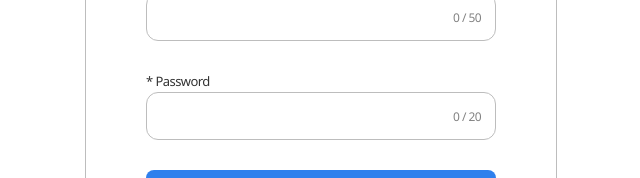
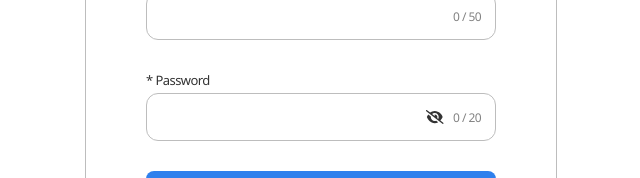
Before and after one commit to dafna-bashan/auth-app, a React (Create React App) app in the folder frontend/: page / in a window 1280 px wide. Shown: the part 433-611 px from the top of the page, without its empty margins (319-959 px from the left). Built offline with nearby package versions, Linux system fonts and the light colour scheme.

Commit message:
toggle password visibility

```diff
--- a/frontend/package.json
+++ b/frontend/package.json
@@ -5,6 +5,10 @@
   "dependencies": {
     "@emotion/react": "^11.11.1",
     "@emotion/styled": "^11.11.0",
+    "@fortawesome/fontawesome-svg-core": "^6.4.0",
+    "@fortawesome/free-regular-svg-icons": "^6.4.0",
+    "@fortawesome/free-solid-svg-icons": "^6.4.0",
+    "@fortawesome/react-fontawesome": "^0.2.0",
     "@mui/base": "^5.0.0-alpha.121",
     "@mui/joy": "^5.0.0-alpha.88",
     "@testing-library/jest-dom": "^5.16.5",
--- a/frontend/src/assets/styles/cmps/_authFormCmp.scss
+++ b/frontend/src/assets/styles/cmps/_authFormCmp.scss
@@ -89,6 +89,15 @@
         }
 
     }
+
+}
+
+.svg-inline--fa {
+    position: relative;
+    right   : 25px;
+    top     : 36px;
+    width   : fit-content;
+
 }
 
 .label-count {
@@ -105,6 +114,11 @@
 
     &.bio {
         top: 110px;
+    }
+
+    &.password {
+        right: 15px;
+
     }
 }
 
--- a/frontend/src/cmps/AuthFormCmp.jsx
+++ b/frontend/src/cmps/AuthFormCmp.jsx
@@ -3,6 +3,8 @@ import { Formik, Field, Form, ErrorMessage } from 'formik';
 import { useDispatch, useSelector } from 'react-redux';
 import { Loader } from './Loader';
 import Checkbox from '@mui/joy/Checkbox';
+import { FontAwesomeIcon } from '@fortawesome/react-fontawesome'
+import { faEye, faEyeSlash } from '@fortawesome/free-solid-svg-icons'
 
 export function AuthFormCmp({ type, title, btnTxt, submitFunc, bottomLine, user }) {
 
@@ -12,10 +14,13 @@ export function AuthFormCmp({ type, title, btnTxt, submitFunc, bottomLine, user
         firstName: user?.firstName || '',
         lastName: user?.lastName || '',
         bio: user?.bio || '',
-        phone: user?.phone || ''
+        phone: user?.phone || '',
     })
     const [isChangePass, setIsChangePass] = useState(false)
-
+    const [isPasswordVisible, setIsPasswordVisible] = useState({
+        password: false,
+        newPassword: false
+    })
 
     const error = useSelector(state => state.errorModule.error)
     const isLoading = useSelector(state => state.systemModule.isLoading)
@@ -24,6 +29,24 @@ export function AuthFormCmp({ type, title, btnTxt, submitFunc, bottomLine, user
         dispatch({ type: 'REMOVE_ERROR' })
     }, [dispatch])
 
+    function togglePassVisibility(passName) {
+        if (isPasswordVisible[passName]) {
+            setIsPasswordVisible({ ...isPasswordVisible, [passName]: false })
+        } else setIsPasswordVisible({ ...isPasswordVisible, [passName]: true })
+    }
+    // useEffect(() => {
+    //     if (!isChangePass) {
+    //         const data = { ...credentials }
+    //         delete data.password
+    //         delete data.newPassword
+    //         setCredentials(data)
+    //     }
+    // }, [isChangePass])
+
+    // function handleChange({ target }) {
+    //     const { name, value } = target
+    //     setCredentials({ ...credentials, [name]: value })
+    // }
 
     const onSubmit = () => {
         console.log('submitted!', credentials);
@@ -37,7 +60,7 @@ export function AuthFormCmp({ type, title, btnTxt, submitFunc, bottomLine, user
 
 
     const validate = (values) => {
-        // console.log("MyForm ~ values", values)
+        console.log("MyForm ~ values", values)
         if (isSubmiting) {
             dispatch({ type: 'REMOVE_ERROR' })
             setIsSubmiting(false)
@@ -113,7 +136,7 @@ export function AuthFormCmp({ type, title, btnTxt, submitFunc, bottomLine, user
             setIsChangePass(false)
         }
     }
-
+    const { firstName, lastName, bio, phone, email, password, newPassword } = credentials
     return (
         <div className="form-container">
             {type !== 'profile-edit' && <div className="main-title">Auth app</div>}
@@ -128,18 +151,18 @@ export function AuthFormCmp({ type, title, btnTxt, submitFunc, bottomLine, user
                             <div className="label-count flex space-between">
                                 <label htmlFor="firstName">* First Name</label>
                                 {/* {type === 'profile-edit' && <label htmlFor="firstName">* First Name</label>} */}
-                                <span className="count">{credentials.firstName.length} / 50</span>
+                                <span className="count">{firstName.length} / 50</span>
                             </div>
-                            <Field type="text" name="firstName" maxLength="50" />
+                            <Field type="text" name="firstName" id="firstName" maxLength="50" />
                             <div className="error-con">
                                 <ErrorMessage name="firstName" component="div" className="error" />
                             </div>
                             <div className="label-count flex space-between">
                                 <label htmlFor="lastName">* Last Name</label>
-                                <span className="count">{credentials.lastName.length} / 50</span>
+                                <span className="count">{lastName.length} / 50</span>
                             </div>
                             {/* {type === 'profile-edit' && <label htmlFor="lastName">* Last Name</label>} */}
-                            <Field type="text" name="lastName" maxLength="50" />
+                            <Field type="text" name="lastName" id="lastName" maxLength="50" />
                             <div className="error-con">
                                 <ErrorMessage name="lastName" component="div" className="error" />
                             </div>
@@ -149,9 +172,9 @@ export function AuthFormCmp({ type, title, btnTxt, submitFunc, bottomLine, user
                         <React.Fragment>
                             <div className="label-count flex space-between">
                                 <label htmlFor="email">* Email</label>
-                                <span className="count">{credentials.email?.length | 0} / 50</span>
+                                <span className="count">{email?.length | 0} / 50</span>
                             </div>
-                            <Field type="email" name="email" onKeyDown={onEnterPass} maxLength="50" />
+                            <Field type="email" name="email" id="email" onKeyDown={onEnterPass} maxLength="50" />
                             <div className="error-con">
                                 <ErrorMessage name="email" component="div" className="error" />
                             </div>
@@ -160,17 +183,17 @@ export function AuthFormCmp({ type, title, btnTxt, submitFunc, bottomLine, user
                         <React.Fragment>
                             <div className="label-count flex space-between">
                                 <label htmlFor="phone">Phone</label>
-                                <span className="count">{credentials.phone.length} / 10</span>
+                                <span className="count">{phone.length} / 10</span>
                             </div>
-                            <Field type="tel" name="phone" placeholder="05XXXXXXXX" maxLength="10" onInput={onEnterPhone} />
+                            <Field type="tel" name="phone" id="phone" placeholder="05XXXXXXXX" maxLength="10" onInput={onEnterPhone} />
                             <div className="error-con">
                                 <ErrorMessage name="phone" component="div" className="error" />
                             </div>
                             <div className="label-count flex space-between">
                                 <label htmlFor="bio">Bio</label>
-                                <span className="count bio">{credentials.bio.length} / 200</span>
+                                <span className="count bio">{bio.length} / 200</span>
                             </div>
-                            <Field type="text" as="textarea" name="bio" cols="30" rows="5" maxLength="200" />
+                            <Field type="text" as="textarea" name="bio" id="bio" cols="30" rows="5" maxLength="200" />
                             {/* <textarea name="bio" id="bio" cols="30" rows="5" placeholder="Enter your bio"></textarea> */}
                         </React.Fragment>}
                     {type === 'profile-edit' && <Checkbox label="Change password?" size="md" variant="outlined" style={{ 'marginBottom': 24 }} onChange={toggleChangePass} />}
@@ -178,10 +201,14 @@ export function AuthFormCmp({ type, title, btnTxt, submitFunc, bottomLine, user
                         <React.Fragment>
                             <div className="label-count flex space-between">
                                 <label htmlFor="password">{type === 'profile-edit' ? '* Current password' : '* Password'}</label>
-                                <span className="count">{credentials.password?.length | 0} / 20</span>
+                                <div>
+                                    <FontAwesomeIcon icon={isPasswordVisible.password ? faEye : faEyeSlash} onClick={() => togglePassVisibility("password")} />
+                                    <span className="count password">{password?.length | 0} / 20</span>
+                                </div>
                             </div>
                             {/* {isChangePass && <label htmlFor="password">{type === 'profile-edit' ? '* Current password' : '* Password'}</label>} */}
-                            <Field type="password" name="password" minLength="8" maxLength="20" onKeyDown={onEnterPass} />
+                            {/* <span onClick={() => togglePassVisibility("password")}>toggle</span> */}
+                            <Field type={isPasswordVisible.password ? "text" : "password"} name="password" id="password" minLength="8" maxLength="20" onKeyDown={onEnterPass} />
                             <div className="error-con">
                                 <ErrorMessage name="password" component="div" className="error" />
                             </div>
@@ -189,9 +216,13 @@ export function AuthFormCmp({ type, title, btnTxt, submitFunc, bottomLine, user
                     {isChangePass && <React.Fragment>
                         <div className="label-count flex space-between">
                             <label htmlFor="newPassword">* New password</label>
-                            <span className="count">{credentials.newPassword?.length | 0} / 20</span>
+                            <div>
+                                <FontAwesomeIcon icon={isPasswordVisible.newPassword ? faEye : faEyeSlash} onClick={() => togglePassVisibility("newPassword")} />
+                                <span className="count password">{newPassword?.length | 0} / 20</span>
+                            </div>
                         </div>
-                        <Field type="password" name="newPassword" minLength="8" maxLength="20" onKeyDown={onEnterPass} />
+                        {/* <span onClick={() => togglePassVisibility("newPassword")}>toggle</span> */}
+                        <Field type={isPasswordVisible.newPassword ? "text" : "password"} name="newPassword" id="newPassword" minLength="8" maxLength="20" onKeyDown={onEnterPass} />
                         <div className="error-con">
                             <ErrorMessage name="newPassword" component="div" className="error" />
                         </div>
```
Also changed, not shown: 2 other files (tests, documents, lock files or other folders).
